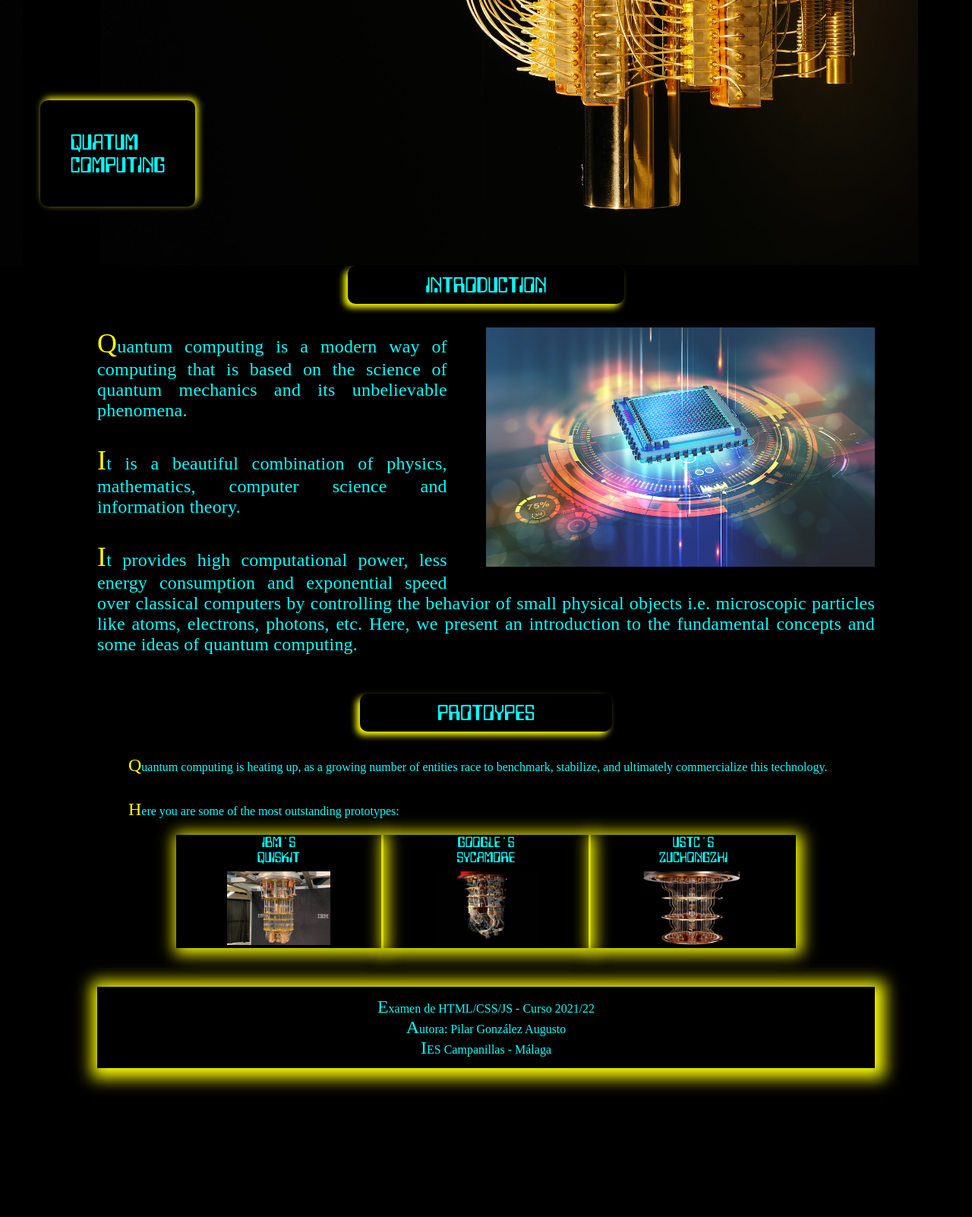
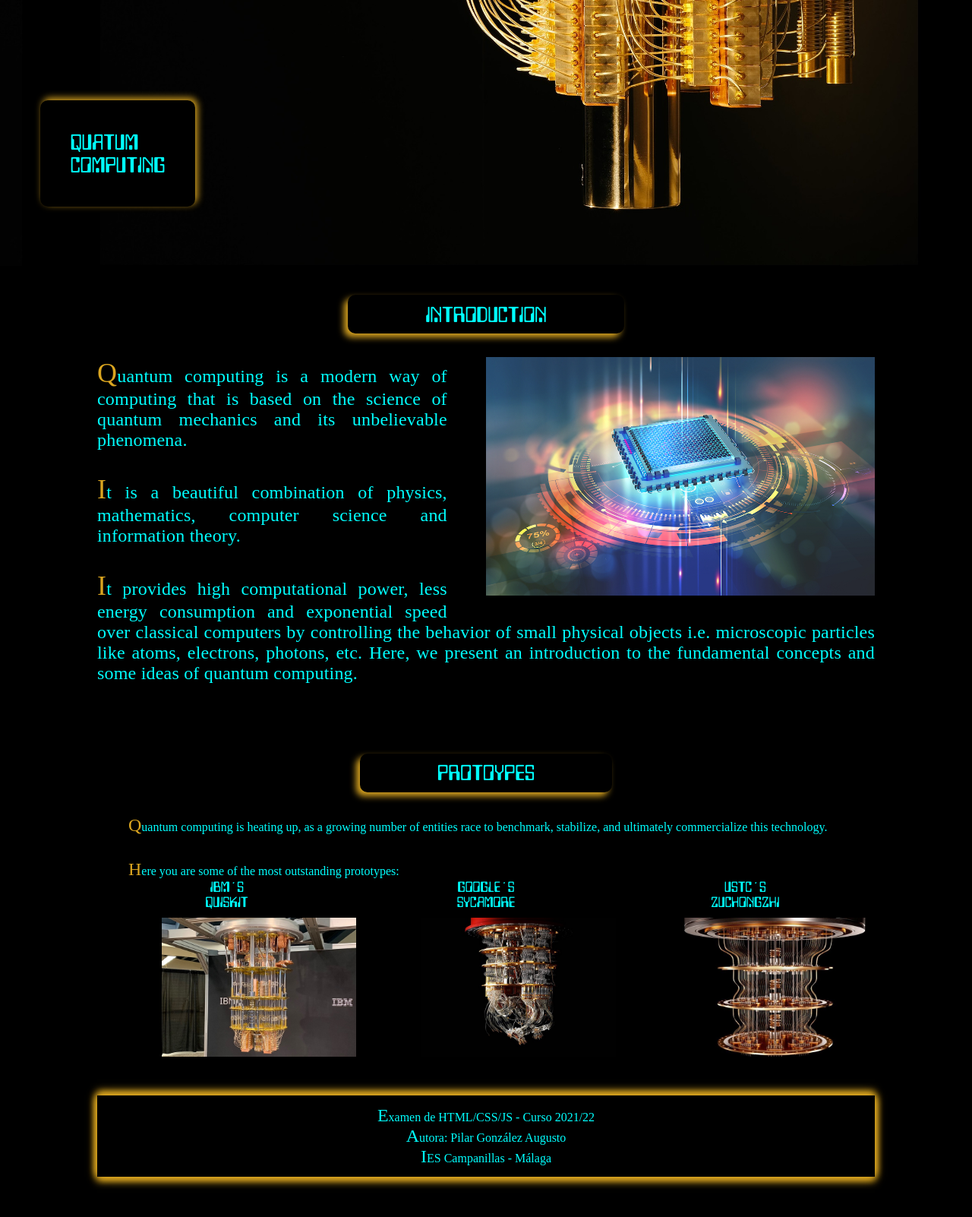
Before and after one commit to aUrbano24/Examen-DAW, a plain HTML site: page index.html in a window 1280 px wide. Shown: the part 460-2062 px from the top of the page at 76% size. Before the commit the page ends 1930 px from the top, so only its background shows below. Drawn offline with Linux system fonts and the light colour scheme.

Commit message:
Add files via upload

```diff
--- a/styles/estilo.css
+++ b/styles/estilo.css
@@ -60,7 +60,7 @@ body {
     bottom: 5%;
     left: 1%;
     background-color: black;
-    box-shadow: 3px -3px 10px yellow;
+    box-shadow: 3px -3px 10px #daa520;
     border-radius: 10px;
     padding: 40px;
     margin: 40px;
@@ -73,7 +73,7 @@ body {
     letter-spacing: 0.2px;
   }
   p::first-letter {
-    color: yellow;
+    color: #daa520;
     font-size: 1.5em;
   }
   #introduction h1 {
@@ -81,7 +81,7 @@ body {
     font-family: liquid;
     text-align: center;
     background-color: black;
-    box-shadow: -5px 5px 8px yellow;
+    box-shadow: -5px 5px 8px #daa520;
     border-radius: 10px;
     width: min-content;
     margin: auto;
@@ -90,6 +90,7 @@ body {
   #introduction {
     width: 80%;
     margin: auto;
+    margin-top: 3%;
   }
   #introduction img {
     float: right;
@@ -110,11 +111,12 @@ body {
     font-family: liquid;
     text-align: center;
     background-color: black;
-    box-shadow: -5px 5px 8px yellow;
+    box-shadow: -5px 5px 8px #daa520;
     border-radius: 10px;
     width: min-content;
     margin: auto;
     padding: 1% 10%;
+    margin-top: 4%;
     }
     #prototypes p {
       padding-top: 3%;
@@ -128,35 +130,50 @@ body {
       width: 75%;
       padding-top: 3%;
     }
-    .tercio {
-      justify-items: center;
-      margin: auto;
-      box-shadow: 3px 3px 20px 5px yellow;
-      padding: 0;
-      width: 33%;
-    }
+    /*GALERIA*/
     #galeria {
+      width: 100%;
       display: flex;
       flex-direction: row;
-      flex-wrap: nowrap;
       justify-content: center;
-      margin: auto;
-      padding-bottom: 5%;
-      padding-top: 2%;
-      width: 80%;
+    }
+    #galeria img {
+      width: 100%;
+      display: flex;
+      flex-flow: row wrap;
+    }
+    #galeria picture {
+      text-align: center;
+      box-shadow: 0 -6px 10px #daa520, 0 6px 10px #daa520, 3px 0 10px #daa520, -3px -0 10px #daa520;
+      margin: 4%;
+      padding: 2%;
+      display: flex;
+      flex-flow: row wrap;
+      justify-content: center;
+
     }
     #galeria h2 {
       font-size: 1.0em;
       font-family: liquid;
       text-align: center;
     }
+    #galeria button {
+      background-color: aqua;
+      cursor: pointer;
+      margin-top: 2%;
+    }
+
+    #galeria button:hover {
+      background-color: aqua;
+    }
     /*FOOTER*/
     footer {
-      box-shadow: 3px 3px 20px 10px yellow;
+      box-shadow: 0 -6px 10px #daa520, 0 6px 10px #daa520, 3px 0 10px #daa520, -3px -0 10px #daa520;
       margin: auto;
       height: min-content;
       width: 80%;
       padding: 1%;
+      margin-top: 4%;
       margin-bottom: 5%;
     }
     footer p{
@@ -194,7 +211,5 @@ body {
       flex-direction: row;
       flex-wrap: wrap;
       justify-content: center;
-      margin: auto;
-      padding-bottom: 5%;
     }
   }
```
Lines whose indentation alone changed are shown as unchanged.
